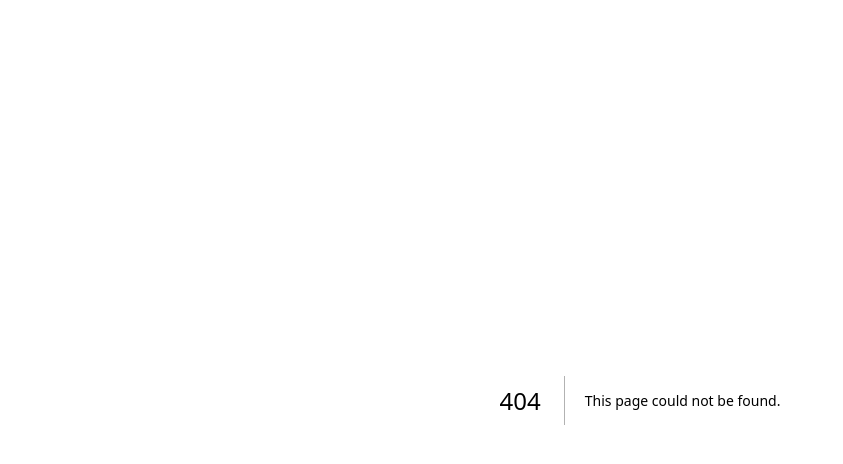
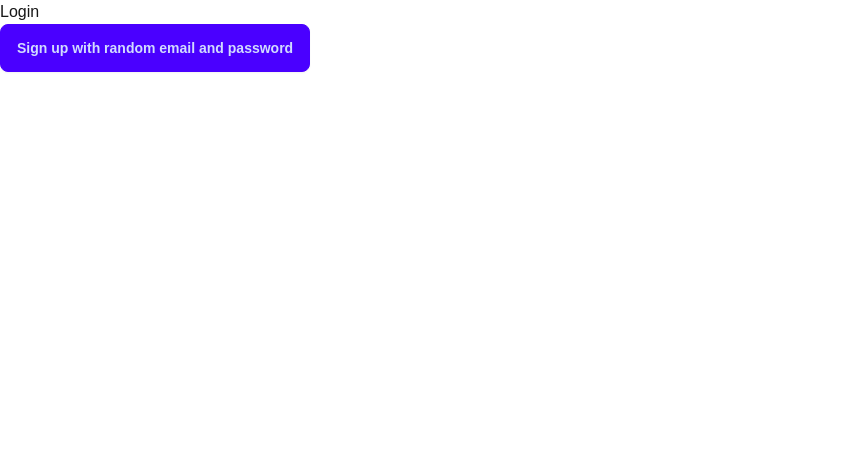
Before and after one commit to KaylaK1/stripe-nextjs, a Next.js app: page /user in a window 1280 px wide. Before the commit this address had no page. Shown: the top 464 px of the page, without its empty margins (0-843 px from the left). Built offline with nearby package versions, Linux system fonts and the light colour scheme; no server answers.

Commit message:
added user authentication

```diff
--- /dev/null
+++ b/app/user/LoginForm.tsx
@@ -0,0 +1,46 @@
+// Will not run on the server.
+// Allows us to use useState and supabase client utility
+"use client";
+
+import { useState } from "react";
+import {supabase } from "../../utils/supabaseClient";
+
+//
+export default function LoginForm() {
+    const [loading, setLoading] = useState(false);
+
+    const handleSignUp = async () => {
+        setLoading(true);
+
+        const randomEmail = `${Math.random()
+            .toString(36)
+            .substring(7)}@example.com`;
+        const password = "Password69420";
+
+        // Sign up and Log the user in with a signal call to the Supabase Auth
+        // Behind the scenes creates a jwt token that tells Supabase user is logged in on FE
+        const { data, error } = await supabase.auth.signUp({
+            email: randomEmail,
+            password,
+        });
+
+        if (error) {
+            console.error(error);
+        } else {
+            console.log("User created and logged in: ", data);
+        }
+
+        setLoading(false);
+    };
+
+
+    return (
+        <button
+            className="btn btn-primary"
+            onClick={handleSignUp}
+            disabled={loading}
+        >
+            {loading ? "Signing up..." : "Sign up with random email and password"}
+        </button>
+    );
+}
--- /dev/null
+++ b/app/user/page.tsx
@@ -0,0 +1,10 @@
+import LoginForm from "./LoginForm";
+
+export default function Login() {
+    return (
+        <div>
+            <h1>Login</h1>
+            <LoginForm />
+        </div>
+    );
+}
```
